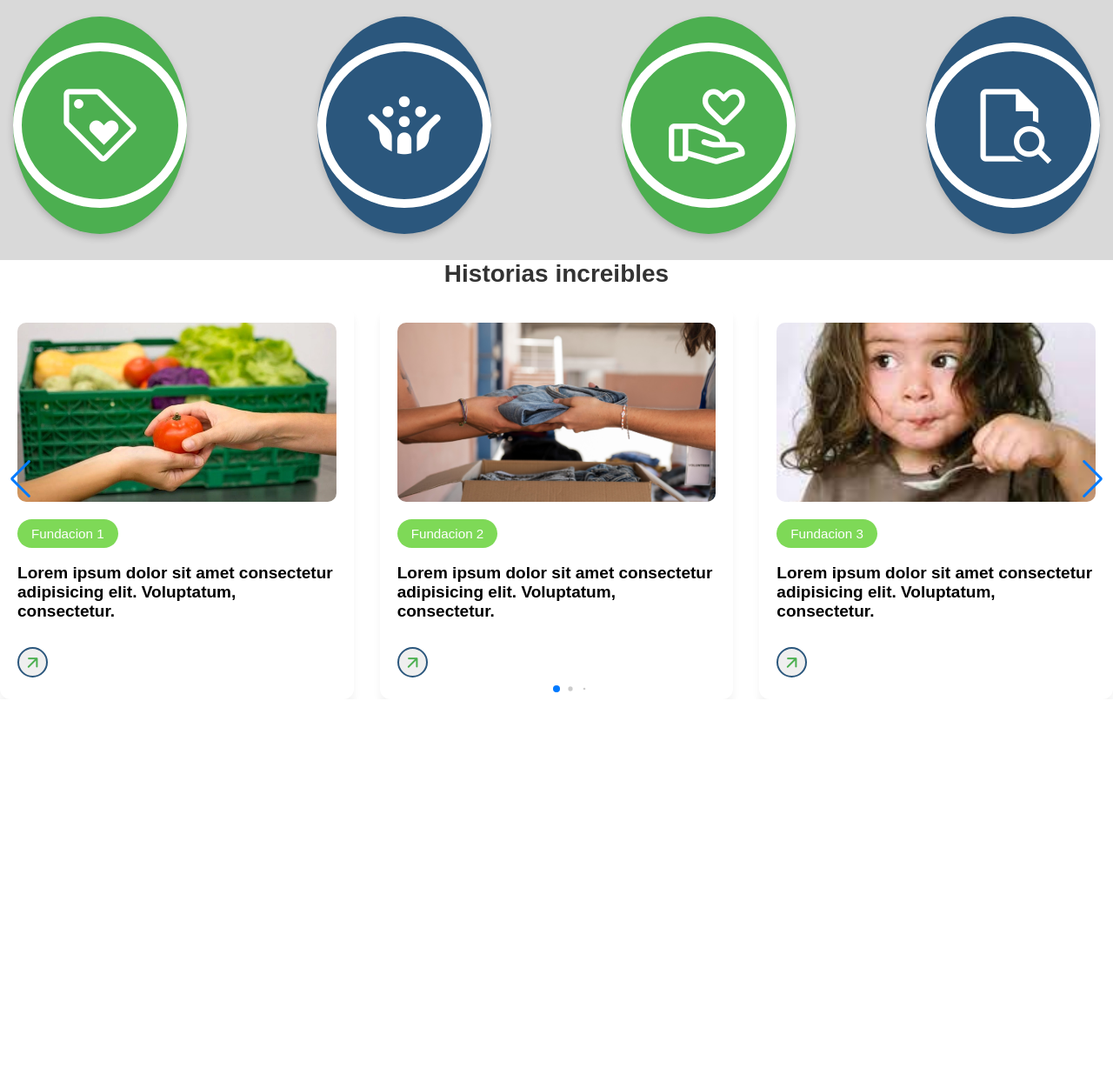
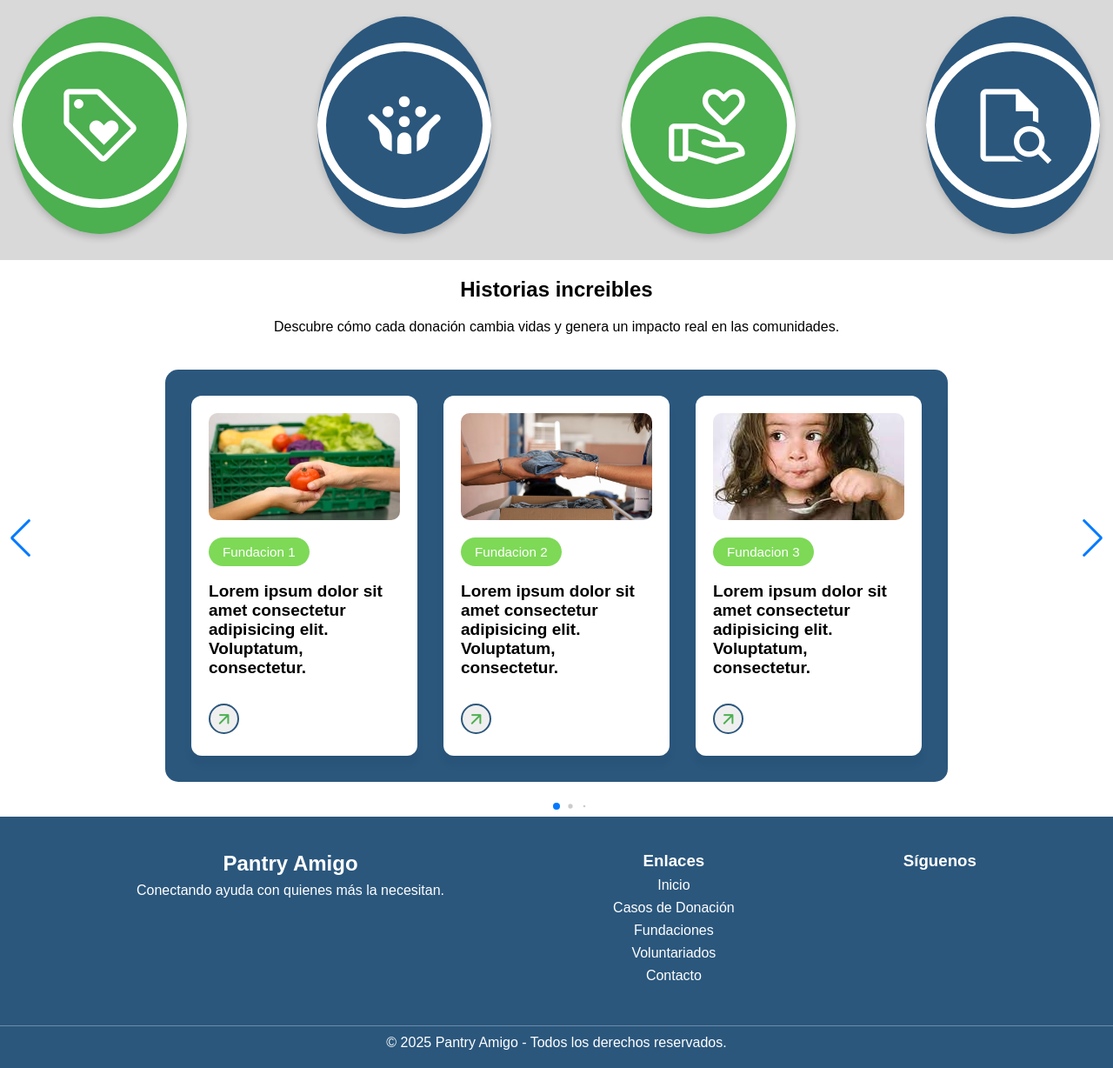
Before and after one commit to reeeloy/Pantry_Amigo, a PHP site: page /HTML/index.html in a window 1280 px wide. Shown: the part 752-1980 px from the top of the page at 87% size. Before the commit the page ends 1548 px from the top, so only its background shows below. Run offline with PHP 8.4, Linux system fonts and the light colour scheme.

Commit message:
slider listo falta direccion de links

```diff
--- a/MVC/Vista/CSS/Home1.css
+++ b/MVC/Vista/CSS/Home1.css
@@ -236,34 +236,34 @@ nav {
     box-shadow: 0 4px 8px rgba(0, 0, 0, 0.2);
 }
 
-/*slider*/
-.card-Wrapper{
-    max-width: 1100px;
-    margin: 0 80px 45px;
-    padding: 40px 10px;
-    overflow: hidden;
-
+section{
+    padding: 30px;
+}
+section .swiper-title{
+    margin: 20px;
+    text-align: center;
+}
+.swiper-description{
+    text-align: center;
 }
 
-section .swiper-title{
-    text-align: center;
-    margin-bottom: 20px;
+/*slider*/
+.card-wrapper{
+    max-width: 1300px;
+    margin: 40px 190px;
+    padding: 30px 30px;
+    overflow: hidden;
+    background-color: #2b577d;
+    border-radius: 15px;
 }
 
+
+
 .swiper-title {
-    font-size: 28px;
+    font-size: 24px;
     font-weight: bold;
     margin-bottom: 10px;
-    color: #333;
 }
-/*
-.container-swiper{
-    padding: 30px;
-    display: flex;
-    justify-content: center;
-    min-height: 50vh;
-    background-color:  #4caf4f71;
-}*/
 
 .card-list .card-item{
     list-style: none;
@@ -338,3 +338,66 @@ section .swiper-title{
 .card-Wrapper.swipper-pagination-bullet-active{
     opacity: 1;
 }
+
+.card-wrapper .swiper-slide-button{
+    color: #2b577d;
+    margin: -35px;
+}
+
+/*footer*/
+.footer {
+    background-color: #2b577d;
+    color: white;
+    padding: 20px 0;
+    text-align: center;
+}
+
+.footer-container {
+    display: flex;
+    justify-content: space-around;
+    flex-wrap: wrap;
+    max-width: 1200px;
+    margin: 0 auto;
+    padding: 20px;
+}
+
+.footer-logo h2 {
+    font-size: 1.5rem;
+    margin-bottom: 8px;
+}
+
+.footer-links ul {
+    list-style: none;
+    padding: 0;
+}
+
+.footer-links ul li {
+    margin: 8px 0;
+}
+
+.footer-links ul li a {
+    color: white;
+    text-decoration: none;
+    transition: 0.3s;
+}
+
+.footer-links ul li a:hover {
+    text-decoration: underline;
+}
+
+.footer-social a {
+    color: white;
+    font-size: 1.5rem;
+    margin: 0 10px;
+    transition: 0.3s;
+}
+
+.footer-social a:hover {
+    color: #7ed957;
+}
+
+.footer-bottom {
+    margin-top: 20px;
+    border-top: 1px solid #ffffff50;
+    padding-top: 10px;
+}
--- a/MVC/Vista/HTML/index.html
+++ b/MVC/Vista/HTML/index.html
@@ -87,6 +87,7 @@
     <!--historias increibles-->
     <section class="container swiper">
         <h2 class="swiper-title">Historias increibles</h2>
+        <p class="swiper-description">Descubre cómo cada donación cambia vidas y genera un impacto real en las comunidades.</p>
         <div class="card-wrapper">
             <ul class="card-list swiper-wrapper">
                 <li class="card-item swiper-slide">
@@ -171,6 +172,33 @@
         });
     </script>
 
+        <footer class="footer">
+            <div class="footer-container">
+                <div class="footer-logo">
+                    <h2>Pantry Amigo</h2>
+                    <p>Conectando ayuda con quienes más la necesitan.</p>
+                </div>
+                <div class="footer-links">
+                    <h3>Enlaces</h3>
+                    <ul>
+                        <li><a href="#">Inicio</a></li>
+                        <li><a href="#">Casos de Donación</a></li>
+                        <li><a href="#">Fundaciones</a></li>
+                        <li><a href="#">Voluntariados</a></li>
+                        <li><a href="#">Contacto</a></li>
+                    </ul>
+                </div>
+                <div class="footer-social">
+                    <h3>Síguenos</h3>
+                    <a href="#"><i class="fab fa-facebook"></i></a>
+                    <a href="#"><i class="fab fa-instagram"></i></a>
+                    <a href="#"><i class="fab fa-twitter"></i></a>
+                </div>
+            </div>
+            <div class="footer-bottom">
+                <p>&copy; 2025 Pantry Amigo - Todos los derechos reservados.</p>
+            </div>
+        </footer>
 
 </body>
 
```
